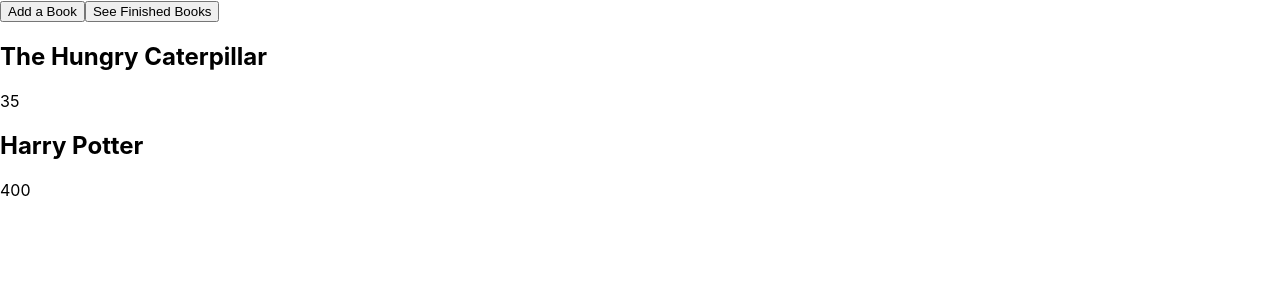
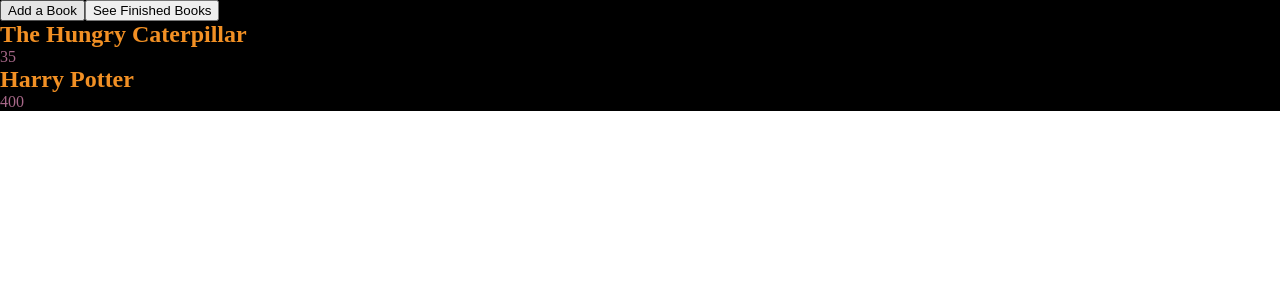
Before and after one commit to kellydinneen/book-worm-fe, a React (Create React App) app: page / in a window 1280 px wide. Shown: the top 300 px of the page. Built offline with nearby package versions, Linux system fonts and the light colour scheme.

Commit message:
Add import for color variables

```diff
--- a/src/index.scss
+++ b/src/index.scss
@@ -1,18 +1,28 @@
+@import './style/variables';
 @import './App';
 @import './Home/Home';
 @import './BookContainer/BookContainer';
 @import './Card/Card';
 
-body {
+body, * {
   margin: 0;
-  font-family: -apple-system, BlinkMacSystemFont, 'Segoe UI', 'Roboto', 'Oxygen',
-    'Ubuntu', 'Cantarell', 'Fira Sans', 'Droid Sans', 'Helvetica Neue',
-    sans-serif;
-  -webkit-font-smoothing: antialiased;
-  -moz-osx-font-smoothing: grayscale;
+  // font-family: -apple-system, BlinkMacSystemFont, 'Segoe UI', 'Roboto', 'Oxygen',
+  //   'Ubuntu', 'Cantarell', 'Fira Sans', 'Droid Sans', 'Helvetica Neue',
+  //   sans-serif;
+  // -webkit-font-smoothing: antialiased;
+  // -moz-osx-font-smoothing: grayscale;
 }
 
 code {
   font-family: source-code-pro, Menlo, Monaco, Consolas, 'Courier New',
     monospace;
 }
+
+h2 {
+  color: $first-accent-color;
+}
+
+main {
+  background-color: $primary-background;
+  color: $secondary-text-color;
+}
```
